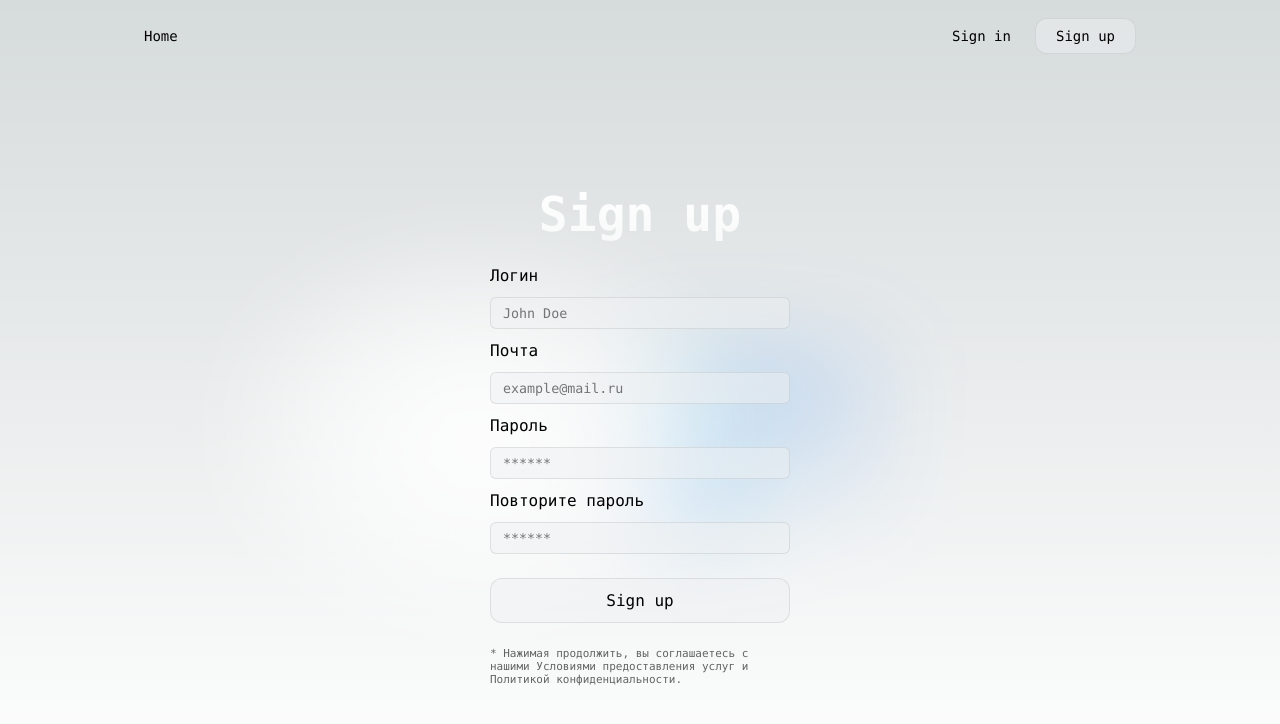
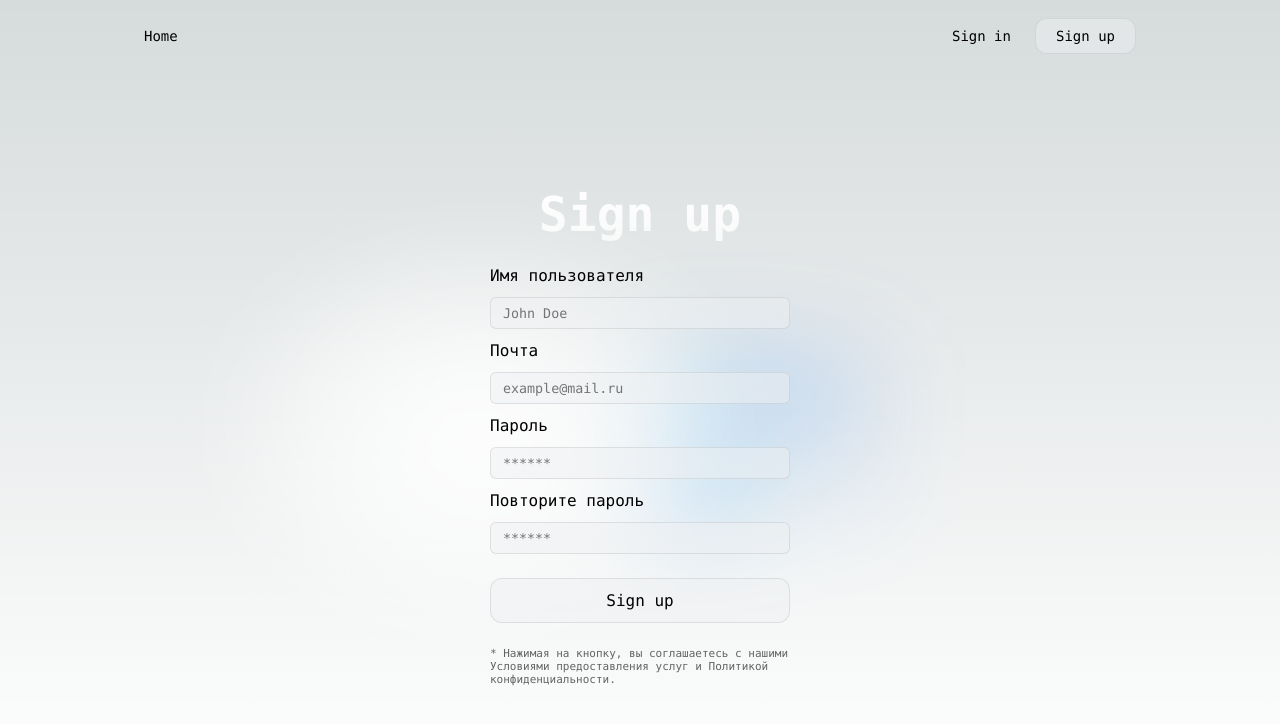
Before and after one commit to Attato/usage_bankAPI, a Next.js app: page /auth/signup in a window 1280 px wide. Shown: the top 724 px of the page. Built offline with nearby package versions, Linux system fonts and the light colour scheme.

Commit message:
change login to username

```diff
--- a/pages/auth/signin.tsx
+++ b/pages/auth/signin.tsx
@@ -23,7 +23,7 @@ const SignInPage: NextPage = () => {
 			<div className={styles.main}>
 				<div className={styles.sign_in}>
 					<h1>Sign in</h1>
-					<span>Логин</span>
+					<span>Имя пользователя</span>
 					<input type="text" placeholder="John Doe" />
 					<span>Пароль</span>
 					<input type="password" placeholder="******" />
--- a/pages/auth/signup.tsx
+++ b/pages/auth/signup.tsx
@@ -23,7 +23,7 @@ const SignInPage: NextPage = () => {
 			<div className={styles.main}>
 				<div className={styles.sign_up}>
 					<h1>Sign up</h1>
-					<span>Логин</span>
+					<span>Имя пользователя</span>
 					<input type="text" placeholder="John Doe" />
 					<span>Почта</span>
 					<input type="text" placeholder="example@mail.ru" />
@@ -35,7 +35,7 @@ const SignInPage: NextPage = () => {
 						Sign up
 					</Link>
 					<p>
-						* Нажимая продолжить, вы соглашаетесь с нашими Условиями
+						* Нажимая на кнопку, вы соглашаетесь с нашими Условиями
 						предоставления услуг и Политикой конфиденциальности.
 					</p>
 				</div>
```
